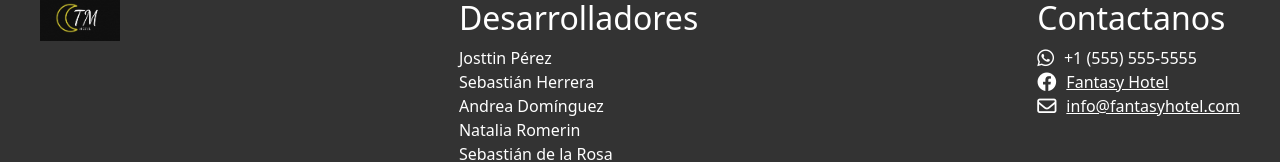
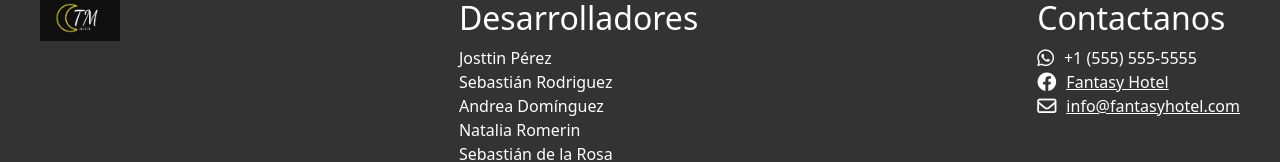
Before and after one commit to AndyDA1810/Hotel, a React (Vite) app: page / in a window 1280 px wide. Shown: the part 545-707 px from the top of the page. Built offline with nearby package versions, Linux system fonts and the light colour scheme; no server answers.

Commit message:
Update footer.jsx

```diff
--- a/src/components/footer.jsx
+++ b/src/components/footer.jsx
@@ -17,7 +17,7 @@ const Footer = () => {
           <h2>Desarrolladores</h2>
           <ul>
             <li>Josttin Pérez</li>
-            <li>Sebastián Herrera</li>
+            <li>Sebastián Rodriguez</li>
             <li>Andrea Domínguez</li>
             <li>Natalia Romerin</li>
             <li>Sebastián de la Rosa</li>
```
